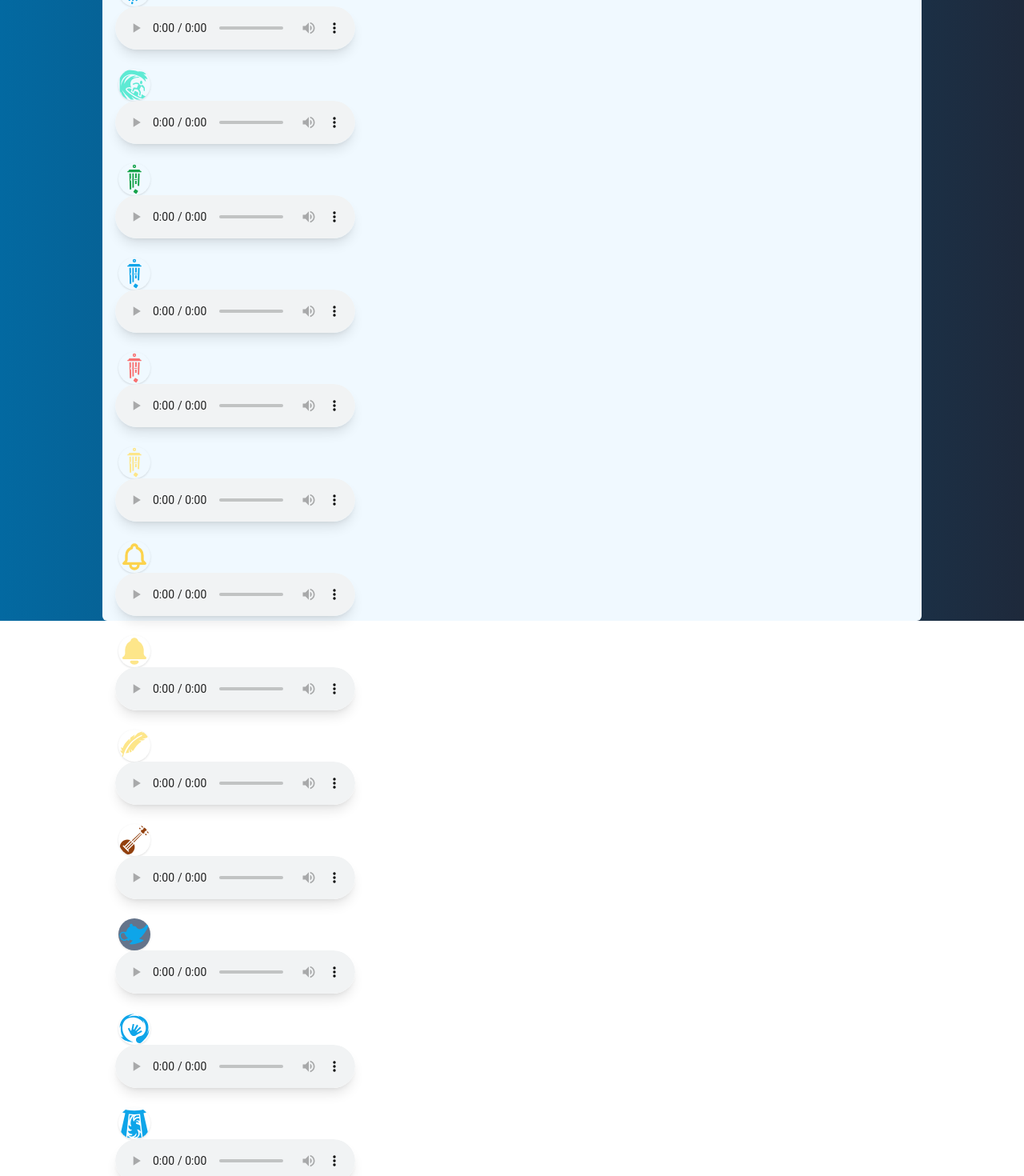
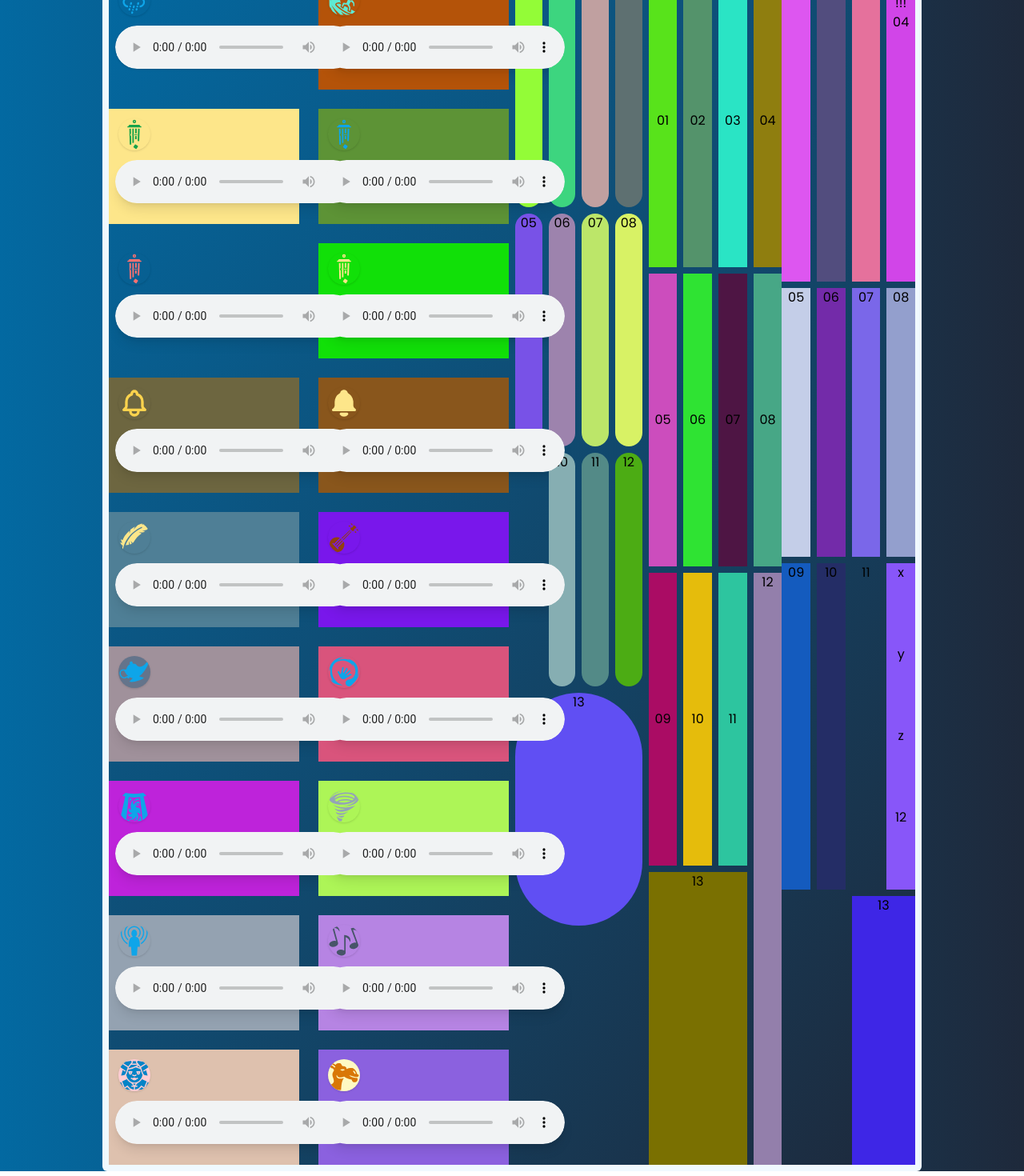
Before and after one commit to CeMaGo/Spiced-Finale, a Next.js app: page /meditation in a window 1280 px wide. Shown: the part 40-1510 px from the top of the page at 80% size. Built offline with nearby package versions, Linux system fonts and the light colour scheme.

Commit message:
my pretty random return point, now back to working Normal...

```diff
--- a/components/Tracks/Tracks.js
+++ b/components/Tracks/Tracks.js
@@ -17,227 +17,279 @@ import { WiNightAltRainMix } from "react-icons/wi";
 import { HiOutlineBell } from "react-icons/hi";
 import { TbBellFilled } from "react-icons/tb";
 
+function getRamboRainbowNumbers() {
+  return "#" + (((1 << 24) * Math.random()) | 0).toString(16);
+}
+
+function getRandomNumber() {
+  return (((1 << 24) * Math.random()) | 0).toString(16);
+}
+
 function Tracks() {
   return (
+    <div className=" grid-flow-col">
+      <section
+        className="grid xl:grid-cols-2 gap-6 align-middle
+       "
+      >
+        <div className="w-125 h-36">
+          <WiNightAltRainMix className=" m-3 h-10 w-10 align-center justify-center text-sky-500 shadow rounded-full" />
           <div>
-      <section className="Music_Snippets">
-        <div>
-          <WiNightAltRainMix className=" mx-3 h-10 w-10 align-center justify-center text-sky-500 shadow rounded-full" />
             <audio
               loop
               controls
               volume
-            className="mx-2 shadow-lg rounded-full rose-500"
+              className="m-2 shadow rounded-full "
               src={"/rain.mp3"}
               type={"audio/mpeg"}
             ></audio>
           </div>
-        <br />
-        <div>
-          <GiWaveSurfer className=" mx-3 h-10 w-10 align-center justify-center text-teal-300 shadow rounded-full" />
+        </div>
+
+        <div className="w-125 h-36 bg-amber-700">
+          <GiWaveSurfer className=" m-3 h-10 w-10 align-center justify-center text-teal-300 shadow rounded-full" />
           <audio
             loop
             controls
             volume
-            className="mx-2 shadow-lg rounded-full"
+            className="m-2 shadow-lg rounded-full"
             src={"/beach.mp3"}
             type={"audio/mpeg"}
           ></audio>
         </div>
-        <br />
-        <div>
-          <GiWindchimes className=" mx-3 h-10 w-10 align-center justify-center text-green-600 shadow rounded-full" />
+
+        <div className="w-125 h-36 bg-amber-200">
+          <GiWindchimes className=" m-3 h-10 w-10 align-center justify-center text-green-600 shadow rounded-full" />
           <audio
             loop
             controls
             volume
-            className="mx-2 shadow-lg rounded-full"
+            className="m-2 shadow-lg rounded-full"
             src={"/Terra2.mp3"}
             typeof={"audio/mpeg"}
           ></audio>
         </div>
-        <br />
-        <div>
-          <GiWindchimes className=" mx-3 h-10 w-10 align-center justify-center text-sky-500 shadow rounded-full" />
+
+        <div
+          className="w-125 h-36 "
+          style={{ background: `${getRamboRainbowNumbers()}` }}
+        >
+          <GiWindchimes className=" m-3 h-10 w-10 align-center justify-center text-sky-500 shadow rounded-full" />
           <audio
             loop
             controls
             volume
-            className="mx-2 shadow-lg rounded-full"
+            className="m-2 shadow-lg rounded-full"
             src={"/Auqua.mp3"}
             typeof={"audio/mpeg"}
           ></audio>
         </div>
-        <br />
-        <div>
-          <GiWindchimes className=" mx-3 h-10 w-10 align-center justify-center text-red-400 shadow rounded-full" />
+
+        <div
+          className="w-125 h-36 "
+          style={{ background: `${getRamboRainbowNumbers()}` }}
+        >
+          <GiWindchimes className=" m-3 h-10 w-10 align-center justify-center text-red-400 shadow rounded-full" />
           <audio
             loop
             controls
             volume
-            className="mx-2 shadow-lg rounded-full"
+            className="m-2 shadow-lg rounded-full"
             src={"/Ignis.mp3"}
             typeof={"audio/mpeg"}
           ></audio>
         </div>
-        <br />
-        <div>
-          <GiWindchimes className=" mx-3 h-10 w-10 align-center justify-center text-amber-200 shadow rounded-full" />
+
+        <div
+          className="w-125 h-36 "
+          style={{ background: `${getRamboRainbowNumbers()}` }}
+        >
+          <GiWindchimes className=" m-3 h-10 w-10 align-center justify-center text-amber-200 shadow rounded-full" />
           <audio
             loop
             controls
             volume
-            className="mx-2 shadow-lg rounded-full"
+            className="m-2 shadow-lg rounded-full"
             src={"/Aria.mp3"}
             typeof={"audio / mpeg"}
           ></audio>
         </div>
-        <br />
 
-        <div>
-          <HiOutlineBell className=" mx-3 h-10 w-10 align-center justify-center text-amber-300 shadow rounded-full" />
+        <div
+          className="w-125 h-36 "
+          style={{ background: `${getRamboRainbowNumbers()}` }}
+        >
+          <HiOutlineBell className=" m-3 h-10 w-10 align-center justify-center text-amber-300 shadow rounded-full" />
           <audio
             loop
             controls
             volume
-            className="mx-2 shadow-lg rounded-full"
+            className="m-2 shadow-lg rounded-full"
             src={"/bell-meditation_cleanedwav.mp3"}
             typeof={"audio/mpeg"}
           ></audio>
         </div>
-        <br />
 
-        <div>
-          <TbBellFilled className=" mx-3 h-10 w-10 align-center justify-center text-amber-200 shadow rounded-full" />
+        <div
+          className="w-125 h-36 "
+          style={{ background: `${getRamboRainbowNumbers()}` }}
+        >
+          <TbBellFilled className=" m-3 h-10 w-10 align-center justify-center text-amber-200 shadow rounded-full" />
           <audio
             loop
             controls
             volume
-            className="mx-2 shadow-lg rounded-full"
+            className="m-2 shadow-lg rounded-full"
             src={"/bell-meditation-75335.mp3"}
             typeof={"audio/mpeg"}
           ></audio>
         </div>
-        <br />
-        <div>
-          <GiFeather className=" mx-3 h-10 w-10 align-center justify-center text-amber-200 shadow rounded-full" />
+
+        <div
+          className="w-125 h-36 "
+          style={{ background: `${getRamboRainbowNumbers()}` }}
+        >
+          <GiFeather className=" m-3 h-10 w-10 align-center justify-center text-amber-200 shadow rounded-full" />
           <audio
             loop
             controls
             volume
-            className="mx-2 shadow-lg rounded-full"
+            className="m-2 shadow-lg rounded-full"
             src={"/kerri__eagle_feather.mp3"}
             type={"audio/mpeg"}
           ></audio>
         </div>
-        <br />
 
-        <div>
-          <GiBanjo className="mx-3 h-10 w-10 align-center justify-center text-amber-800 shadow rounded-full"></GiBanjo>
+        <div
+          className="w-125 h-36 "
+          style={{ background: `${getRamboRainbowNumbers()}` }}
+        >
+          <GiBanjo className="m-3 h-10 w-10 align-center justify-center text-amber-800 shadow rounded-full"></GiBanjo>
           <audio
             loop
             controls
             volume
-            className="mx-2 shadow-lg rounded-full"
+            className="m-2 shadow-lg rounded-full"
             src={"gregorquendel__oriental-garden-intro.wav"}
             typeof={"audio/wav"}
           ></audio>
         </div>
-        <br />
 
-        <div>
-          <GiMagicLamp className=" mx-3 h-10 w-10 align-center justify-center text-sky-500 shadow bg-slate-500 rounded-full" />
+        <div
+          className="w-125 h-36 "
+          style={{ background: `${getRamboRainbowNumbers()}` }}
+        >
+          <GiMagicLamp className=" m-3 h-10 w-10 align-center justify-center text-sky-500 shadow bg-slate-500 rounded-full" />
           <audio
             loop
             controls
             volume
-            className="mx-2 shadow-lg rounded-full rose-500"
+            className="m-2 shadow-lg rounded-full rose-500"
             src={"/sufi-dance.wav"}
             typeof={"audio/wav"}
           ></audio>
         </div>
-        <br />
-        <div>
-          <GiMagicSwirl className=" mx-3 h-10 w-10 align-center justify-center text-sky-500 shadow rounded-full" />
+
+        <div
+          className="w-125 h-36 "
+          style={{ background: `${getRamboRainbowNumbers()}` }}
+        >
+          <GiMagicSwirl className=" m-3 h-10 w-10 align-center justify-center text-sky-500 shadow rounded-full" />
           <audio
             loop
             controls
             volume
-            className="mx-2 shadow-lg rounded-full rose-500"
+            className="m-2 shadow-lg rounded-full rose-500"
             src={"/soundbox.wav"}
             typeof={"audio/wav"}
           ></audio>
         </div>
-        <br />
 
-        <div>
-          <GiMagicGate className=" mx-3 h-10 w-10 align-center justify-center text-sky-500 shadow rounded-full" />
+        <div
+          className="w-125 h-36 "
+          style={{ background: `${getRamboRainbowNumbers()}` }}
+        >
+          <GiMagicGate className=" m-3 h-10 w-10 align-center justify-center text-sky-500 shadow rounded-full" />
           <audio
             loop
             controls
             volume
-            className="mx-2 shadow-lg rounded-full rose-500"
+            className="m-2 shadow-lg rounded-full rose-500"
             src={"/soundbed.wav"}
             typeof={"audio/wav"}
           ></audio>
         </div>
-        <br />
 
-        <div>
-          <GiWhirlwind className=" mx-3 h-10 w-10 align-center justify-center text-slate-400 shadow rounded-full" />
+        <div
+          className="w-125 h-36 "
+          style={{ background: `${getRamboRainbowNumbers()}` }}
+        >
+          <GiWhirlwind className=" m-3 h-10 w-10 align-center justify-center text-slate-400 shadow rounded-full" />
           <audio
             loop
             controls
             volume
-            className="mx-2 shadow-lg rounded-full"
+            className="m-2 shadow-lg rounded-full"
             src={"/sand-and-wind-oriental-atmo.wav"}
             typeof={"audio/wav"}
           ></audio>
         </div>
-        <br />
-        <div>
-          <GiPsychicWaves className=" mx-3 h-10 w-10 align-center justify-center text-sky-500 shadow rounded-full" />
+
+        <div
+          className="w-125 h-36 "
+          style={{ background: `${getRamboRainbowNumbers()}` }}
+        >
+          <GiPsychicWaves className=" m-3 h-10 w-10 align-center justify-center text-sky-500 shadow rounded-full" />
           <audio
             loop
             controls
             volume
-            className="mx-2 shadow-lg rounded-full rose-500"
+            className="m-2 shadow-lg rounded-full rose-500"
             src={"/quartz-crystal-singing-bowl.wav"}
             typeof={"audio/wav"}
           ></audio>
         </div>
-        <br />
-        <div>
-          <GiMusicalNotes className=" mx-3 h-10 w-10 align-center justify-center text-slate-600 shadow rounded-full" />
+
+        <div
+          className="w-125 h-36 "
+          style={{ background: `${getRamboRainbowNumbers()}` }}
+        >
+          <GiMusicalNotes className=" m-3 h-10 w-10 align-center justify-center text-slate-600 shadow rounded-full" />
           <audio
             loop
             controls
             volume
-            className="mx-2 shadow-lg rounded-full rose-500"
+            className="m-2 shadow-lg rounded-full rose-500"
             src={"/oriental-mandolin.wav"}
             type="audio/wav"
           ></audio>
         </div>
-        <br />
-        <div>
-          <GiNunFace className=" mx-3 h-10 w-10 align-center justify-center text-sky-600  bg-rose-200 shadow rounded-full" />
+
+        <div
+          className="w-125 h-36 "
+          style={{ background: `${getRamboRainbowNumbers()}` }}
+        >
+          <GiNunFace className=" m-3 h-10 w-10 align-center justify-center text-sky-600  bg-rose-200 shadow rounded-full" />
           <audio
             loop
             controls
             volume
-            className="mx-2 shadow-lg rounded-full"
+            className="m-2 shadow-lg rounded-full"
             src={"/nuns-of-bhutan.wav"}
             typeof={"audio/wav"}
           ></audio>
         </div>
-        <br />
-        <div>
-          <GiCamelHead className=" mx-3 h-10 w-10 align-center justify-center text-amber-600 bg-yellow-100 shadow rounded-full" />
+
+        <div
+          className="w-125 h-36 "
+          style={{ background: `${getRamboRainbowNumbers()}` }}
+        >
+          <GiCamelHead className=" m-3 h-10 w-10 align-center justify-center text-amber-600 bg-yellow-100 shadow rounded-full" />
           <audio
             loop
             controls
             volume
-            className="mx-2 shadow-lg rounded-full rose-500"
+            className="m-2 shadow-lg rounded-full rose-500"
             src={"/moonheart__world-melody.wav"}
             typeof={"audio/wav"}
           ></audio>
--- a/layout/layout.js
+++ b/layout/layout.js
@@ -2,14 +2,12 @@ import React from "react";
 
 export default function Layout({ children }) {
   return (
-    // <div className="h-screen flex">
     <div className="flex min-h-window  bg-gradient-to-r from-sky-700 to-slate-800">
-      <div className="m-auto bg-sky-50 rounded-md w-4/5 h-4/4 grid grid-flow-row">
-        <div className=" flex flex-col justify-evenly">
+      <div className="m-auto bg-sky-50 rounded-md w-4/5  grid ">
+        <div className=" flex-row justify-evenly">
           <div className="flex text-center p-2 ">{children}</div>
         </div>
       </div>
     </div>
-    // </div>z
   );
 }
--- a/pages/meditation.js
+++ b/pages/meditation.js
@@ -1,13 +1,11 @@
 import ColorSquare from "@/components/ColorSquare";
 import Tracks from "@/components/Tracks/Tracks";
 import React from "react";
-import Meditation from "../components/Meditation/Meditation";
-import { CountdownCircleTimer } from "react-countdown-circle-timer";
 
 function meditation() {
   return (
-    <div className=" h-screen">
-      <Meditation />
+    <div className=" bg-scroll bg-slate-500 bg-gradient-to-br bg-opacity-5 grid grid-cols-2 gap-2">
+      {/* <Meditation /> */}
       <Tracks />
       <ColorSquare />
     </div>
```
Also changed, not shown: components/Meditation/Meditation.js (deleted, +0 -11 lines), components/Meditation/meditation.css (deleted). Lines whose indentation alone changed are shown as unchanged.
